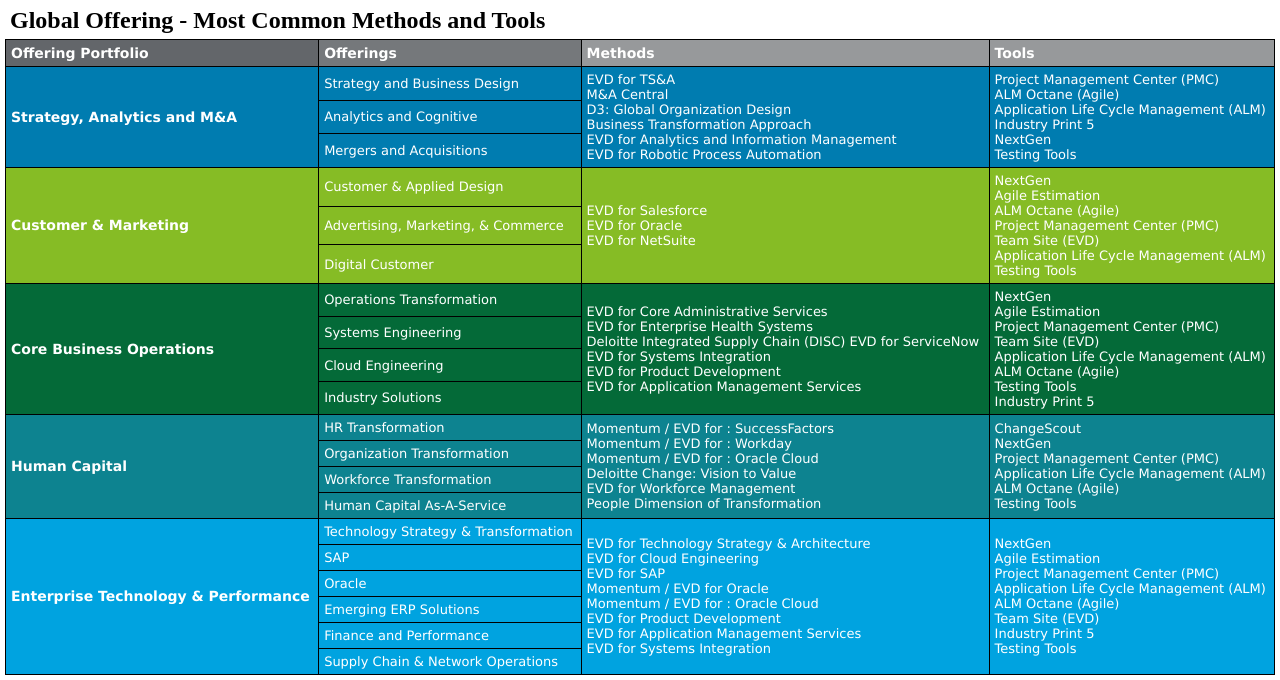
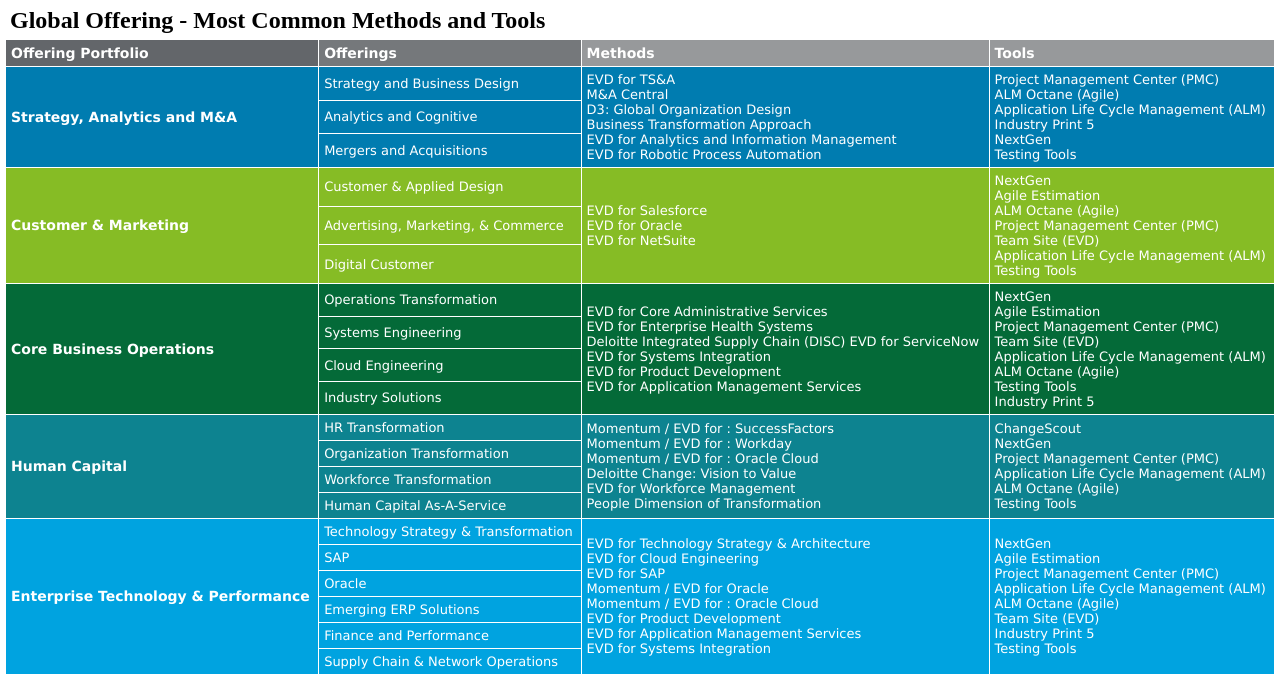
Before and after one commit to codingakash4/APAC-DE-COP-M-T-, a plain HTML site: page index.html in a window 1280 px wide. Shown: the part 129-809 px from the top of the page. Drawn offline with Linux system fonts and the light colour scheme.

Commit message:
Add files via upload

```diff
--- a/css/style.css
+++ b/css/style.css
@@ -12,7 +12,7 @@ table,td{
   font-size: 13px;
 }
 th{
-  border: 1px solid black;
+  border: 1px solid white;
   border-collapse: collapse;
   font-family: verdana;
   font-style: normal;
@@ -22,7 +22,7 @@ th{
   color: white;
 }
 td{
-  border: 1px solid black;
+  border: 1px solid white;
   border-collapse: collapse;
   font-family: verdana;
   font-style: normal;
```
